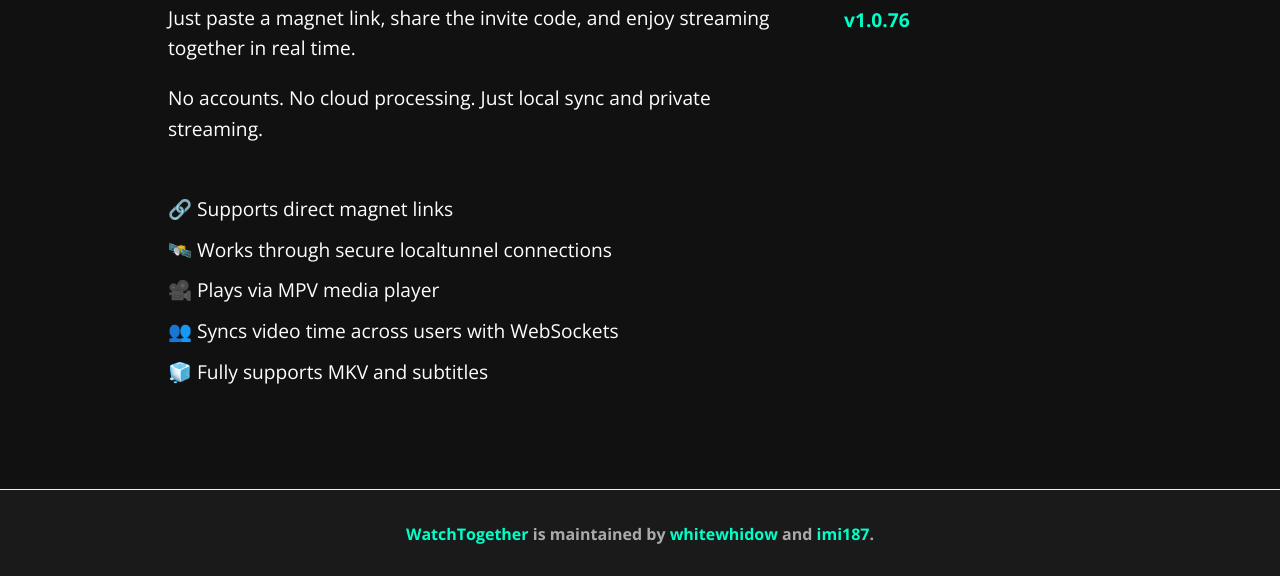
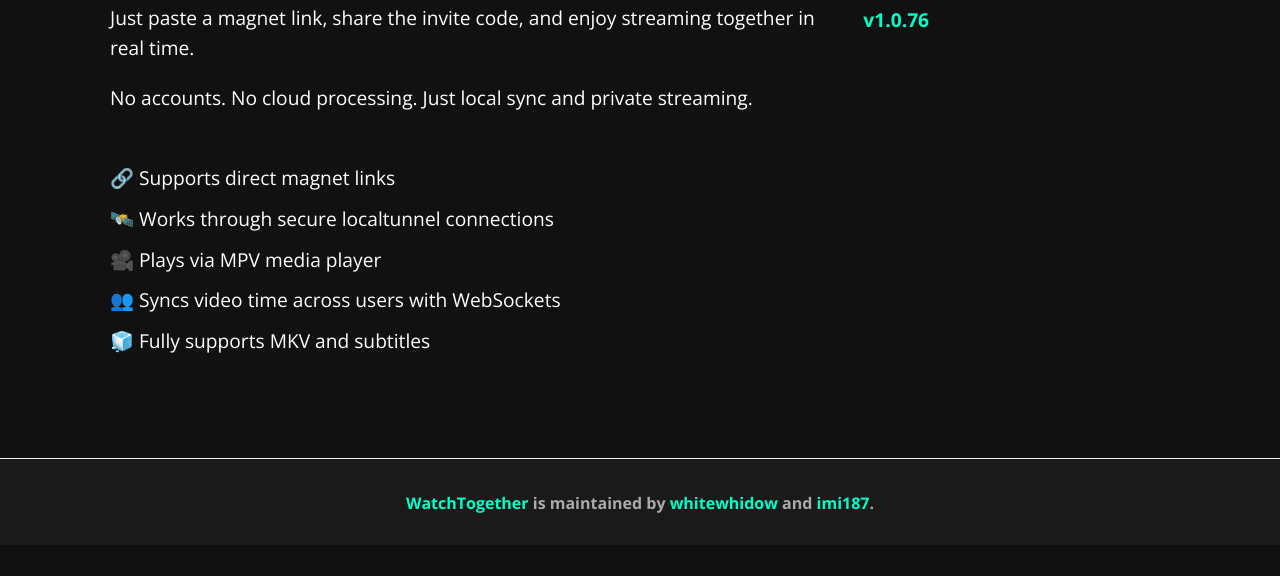
Before and after one commit to BranchBit/watchtogether_public, a plain HTML site: page index.html in a window 1280 px wide. Shown: the part 542-1118 px from the top of the page. After the commit the page ends 1087 px from the top, so only its background shows below. Drawn offline with nearby package versions, Linux system fonts and the light colour scheme.

Commit message:
Update index.html

```diff
--- a/index.html
+++ b/index.html
@@ -78,6 +78,8 @@
         margin: auto;
         font-size: 1.2em;
         line-height: 1.6em;
+        max-width: 1100px; /* ✅ Add this to match .header-container */
+        text-align: left;   /* ✅ Optional: ensures everything left-aligned */
       }
 
       ul.features {
@@ -120,13 +122,10 @@
         font-weight: bold;
       }
       .content-container {
-        display: flex;
-        flex-wrap: wrap;
-        justify-content: space-between;
-        gap: 40px;
-        max-width: 1100px;
-        margin: auto;
-        padding: 0 20px;
+          display: flex;
+          flex-wrap: wrap;
+          justify-content: space-between;
+          gap: 40px;
       }
 
       .main-text {
```
